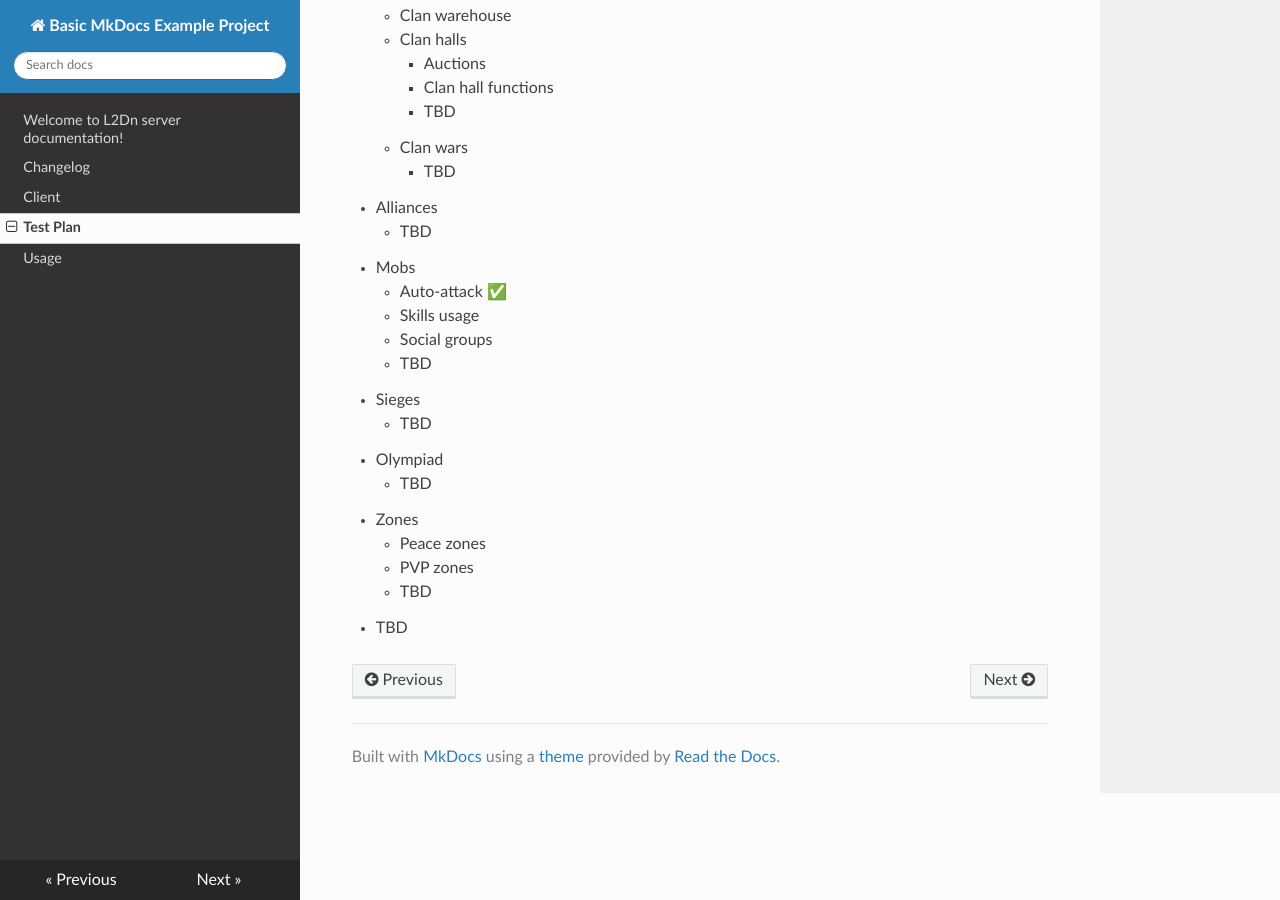
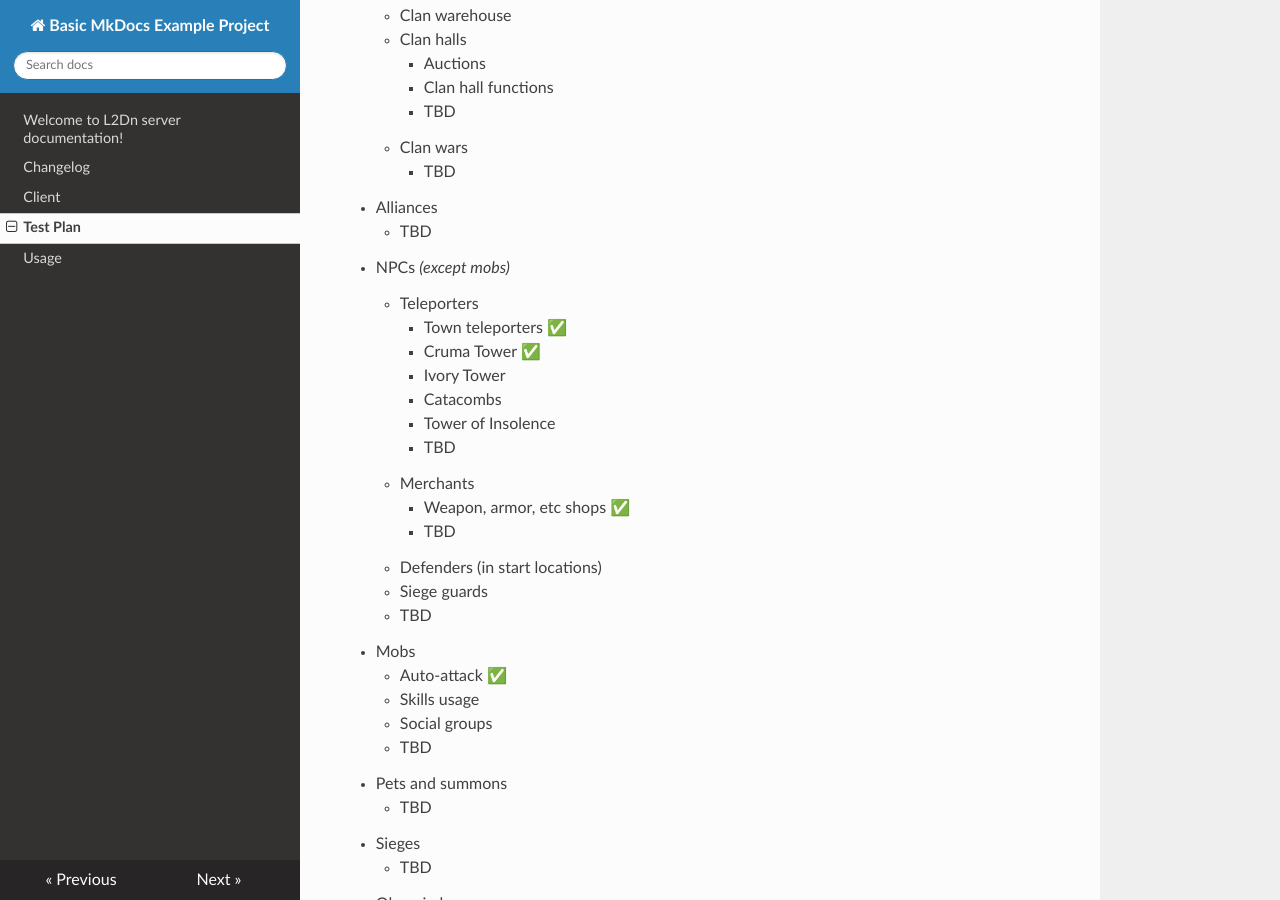
Before and after one commit to ax-grymyr/l2dn.readthedocs.io, an MkDocs documentation site: the page built from docs/TestPlan.md, in a window 1280 px wide and 900 px high, scrolled down 1584 px. Built offline with MkDocs 1.6.1, drawn with Linux system fonts in a browser that asks for light colours; nearby versions of some CDN libraries.

Commit message:
Update test plan

```diff
--- a/docs/TestPlan.md
+++ b/docs/TestPlan.md
@@ -1,79 +1,95 @@
 # Test Plan
 
 - Characters
-    * Creating characters ✅
-    * Deleting characters ✅
-    * Auto-select last character ✅
+    - Creating characters ✅
+    - Deleting characters ✅
+    - Auto-select last character ✅
 - Entering world ✅
 - PVE
-    * Various weapon
-        + Hands
-        + One hand weapon ✅
-        + Dual hand weapon ✅
-        + Magic weapon ✅
-    * Using skills
-        + Teleports ✅
-        + Buff skills
-        + Heal skills
-        + Damage skills ✅
-        + Mass damage skills
-        + TBD
-    * Automatic fighting
-        + Melee fighting ✅
-        + Skills auto-usage ✅
-        + Heal skills auto-usage
-        + Self-buff skills auto-usage
-        + HP and MP potions auto-usage
-        + Items auto-usage
+    - Various weapon
+        - Hands
+        - One hand weapon ✅
+        - Dual hand weapon ✅
+        - Magic weapon ✅
+    - Using skills
+        - Teleports ✅
+        - Buff skills
+        - Heal skills
+        - Damage skills ✅
+        - Mass damage skills
+        - TBD
+    - Automatic fighting
+        - Melee fighting ✅
+        - Skills auto-usage ✅
+        - Heal skills auto-usage
+        - Self-buff skills auto-usage
+        - HP and MP potions auto-usage
+        - Items auto-usage
 - PVP
-    * Flagging
-    * PK
-    * TBD
+    - Flagging
+    - PK
+    - TBD
 - Learning skills
-    * Learning class skills ✅
-    * TBD
+    - Learning class skills ✅
+    - TBD
 - Items
-    * Item usage
-        + Scrolls and potions
-        + TBD
-    * Compounding
-    * TBD
+    - Item usage
+        - Scrolls and potions
+        - TBD
+    - Compounding
+    - TBD
 - Crafting
-    * Registering recipes
-    * Deleting recipes from the recipe book
-    * Crafting items
+    - Registering recipes
+    - Deleting recipes from the recipe book
+    - Crafting items
 - Inventory
-    * Item number limit
-    * Weight limit
-    * Compounding
-    * TBD
+    - Item number limit
+    - Weight limit
+    - Compounding
+    - TBD
 - Warehouse
-    * TBD
+    - TBD
 - Clans
-    * Creating clan
-    * Upgrading clan level
-    * Learning clan skills
-    * Member permissions
-    * Clan warehouse
-    * Clan halls
-        + Auctions
-        + Clan hall functions
-        + TBD
-    * Clan wars
-        + TBD
+    - Creating clan
+    - Upgrading clan level
+    - Learning clan skills
+    - Member permissions
+    - Clan warehouse
+    - Clan halls
+        - Auctions
+        - Clan hall functions
+        - TBD
+    - Clan wars
+        - TBD
 - Alliances
-    * TBD
+    - TBD
+- NPCs *(except mobs)*
+    - Teleporters
+        - Town teleporters ✅
+        - Cruma Tower ✅
+        - Ivory Tower
+        - Catacombs
+        - Tower of Insolence
+        - TBD
+    - Merchants
+        - Weapon, armor, etc shops ✅
+        - TBD
+    - Defenders (in start locations)
+    - Siege guards
+    - TBD
 - Mobs
-    * Auto-attack ✅
-    * Skills usage
-    * Social groups
-    * TBD
+    - Auto-attack ✅
+    - Skills usage
+    - Social groups
+    - TBD
+- Pets and summons
+    - TBD
 - Sieges
-    * TBD
+    - TBD
 - Olympiad
-    * TBD
+    - TBD
 - Zones
-    * Peace zones
-    * PVP zones
-    * TBD
+    - Peace zones
+    - PVP zones
+    - TBD
 - TBD
```
